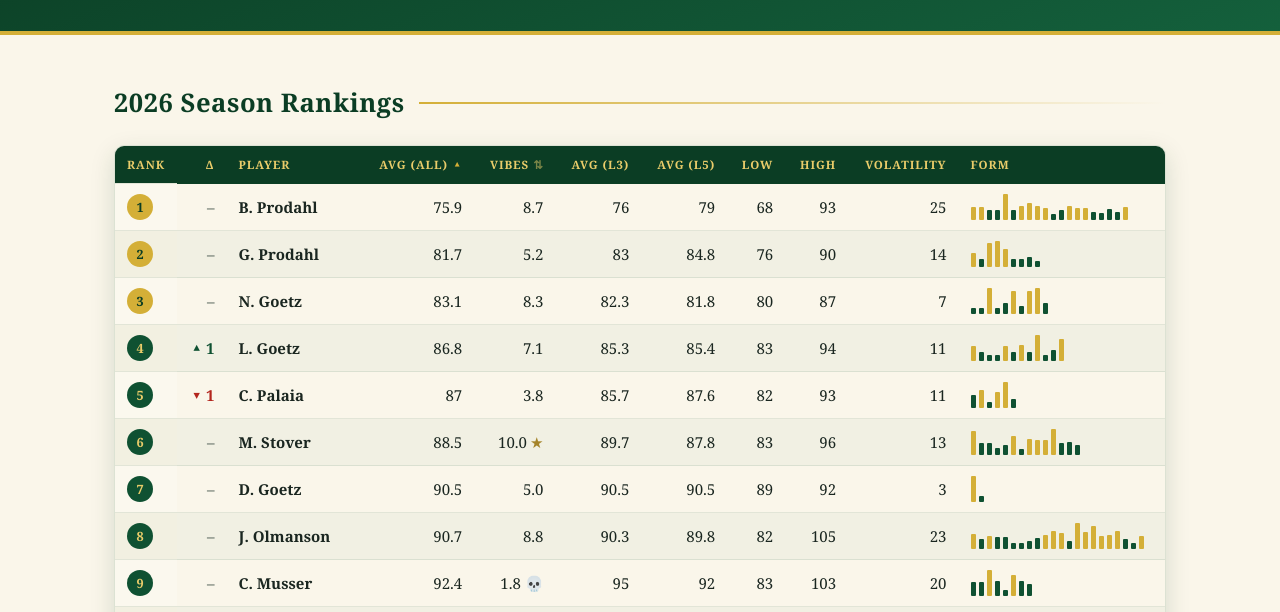
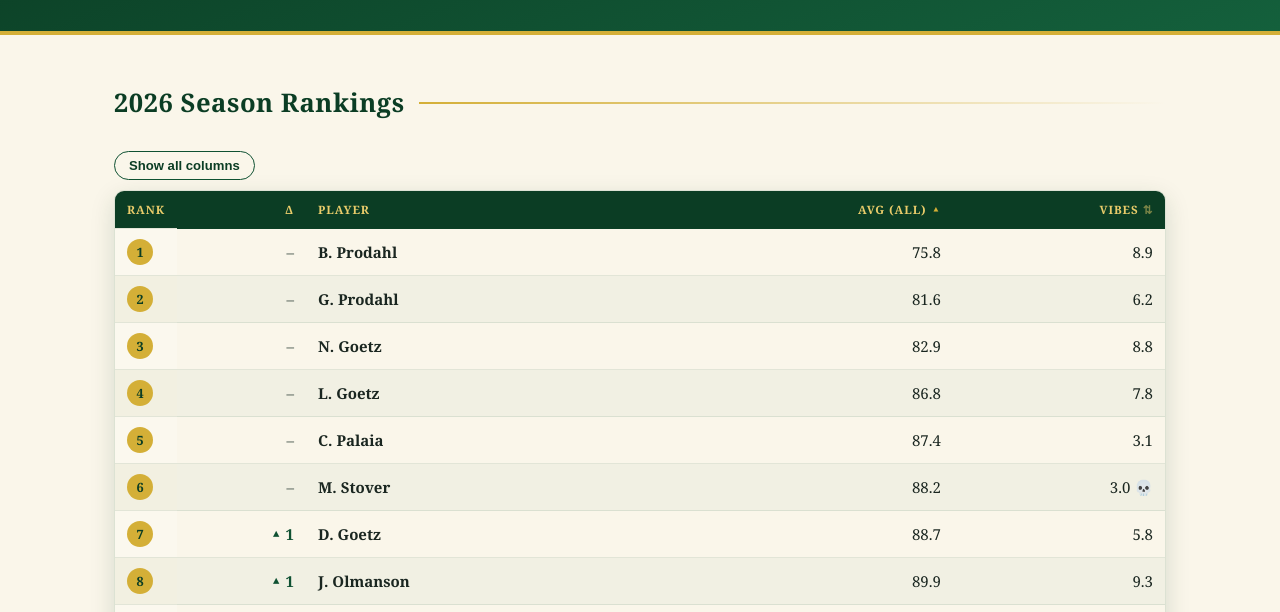
Before and after one commit to hunterzogg/hayward_invitational, a plain HTML site: page rankings.html in a window 1280 px wide. Shown: the part 187-799 px from the top of the page. Drawn offline with Linux system fonts and the light colour scheme.

Commit message:
Refresh 2026 scores/vibes; add sort-aware rank/delta, collapsible columns, rank tiers

```diff
--- a/css/style.css
+++ b/css/style.css
@@ -13,6 +13,7 @@
   --white: #ffffff;
   --team1: #14603c;
   --team2: #b8860b;
+  --wildcard: #2a6f8e;
   --shadow: 0 8px 24px rgba(11, 61, 36, 0.15);
   --radius: 10px;
 }
@@ -388,9 +389,33 @@ th.sortable.sorted .sort-arrow { opacity: 1; color: var(--gold); }
 
 /* ---------- Vibes / Recent Change indicators ---------- */
 .vibes-star { color: var(--gold-dark); margin-left: 3px; }
-.change-indicator { font-weight: 700; font-variant-numeric: tabular-nums; }
+.change-indicator {
+  display: inline-flex;
+  align-items: center;
+  gap: 3px;
+  white-space: nowrap;
+  font-weight: 700;
+  font-variant-numeric: tabular-nums;
+}
 .change-indicator.up { color: var(--masters-green); }
 .change-indicator.down { color: #b3261e; }
+
+/* ---------- Collapsible table columns ---------- */
+.col-toggle-btn {
+  display: inline-block;
+  margin: 6px 0 10px;
+  padding: 6px 14px;
+  border: 1px solid var(--masters-green);
+  border-radius: 999px;
+  background: transparent;
+  color: var(--masters-green-dark);
+  font-size: 0.82rem;
+  font-weight: 600;
+  cursor: pointer;
+}
+.col-toggle-btn:hover { background: rgba(15,81,50,0.08); }
+table .col-extra { display: none; }
+table.expanded .col-extra { display: table-cell; }
 .pill-change.new {
   display: inline-block;
   padding: 2px 9px;
@@ -414,7 +439,11 @@ th.sortable.sorted .sort-arrow { opacity: 1; color: var(--gold); }
   font-weight: 700;
   font-size: 0.8rem;
 }
-.rank-badge.gold { background: var(--gold); color: var(--masters-green-dark); }
+/* Rank tiers: 1-8 top players, 9-12 wildcards, 13-20 bottom players */
+.rank-badge.tier-top { background: var(--gold); color: var(--masters-green-dark); }
+.rank-badge.tier-wild { background: var(--wildcard); color: var(--white); }
+.rank-badge.tier-bottom { background: var(--masters-green); color: var(--gold-light); }
+.rank-badge.unranked { background: transparent; color: var(--ink-soft); border: 1px dashed var(--ink-soft); }
 
 /* ---------- Footer ---------- */
 footer.site-footer {
--- a/js/data.js
+++ b/js/data.js
@@ -13,12 +13,12 @@ const HI_DATA = {
 
   // Bump this whenever players2026 scores/rounds are updated with fresh
   // data — it drives the "last updated" indicator on the Power Rankings page.
-  scoresUpdated: "2026-07-16",
+  scoresUpdated: "2026-07-20",
 
-  // Bump this whenever players2026 prevRank snapshots are refreshed (i.e.
-  // whenever rank/vibes data is republished) — drives future rank-movement
-  // recalculation. See the "Recent Change" note above players2026.
-  rankingsUpdated: "2026-07-16",
+  // Bump this whenever players2026 prevRank/prevVibesRank snapshots are
+  // refreshed (i.e. whenever rank/vibes data is republished) — drives future
+  // rank-movement recalculation. See the "Recent Change" note above players2026.
+  rankingsUpdated: "2026-07-20",
 
   captains: {
     // `teamLabel` is the short surname used for team branding ("Team Hagan")
@@ -41,33 +41,42 @@ const HI_DATA = {
   //
   // `prevRank`: this player's rank the last time rankings were published,
   // counted only among real (non-placeholder) players, 1-19. Used to compute
-  // the "Recent Change" column (prevRank - current real-players-only rank).
-  // When you refresh scores/ranks in the future, set each player's
-  // `prevRank` to their rank AS OF THIS CURRENT snapshot (i.e. shift the
-  // current `rank` values into `prevRank` before overwriting `rank`/scores
-  // with the new data) — that's what makes next time's "Recent Change"
-  // column correct. TBD has no prevRank (new to the list).
+  // the avgAll "Recent Change" column (prevRank - current real-players-only
+  // avgAll rank).
+  //
+  // `prevVibesRank`: same idea, but for the Vibes leaderboard (rank 1 =
+  // highest vibes), counted among the same real-players-only pool. Used to
+  // compute "Recent Change" when the table is sorted by Vibes instead of
+  // Avg (All) — see rankings.html, which recomputes both the Rank badge and
+  // the Recent Change delta against whichever column is currently sorted.
+  //
+  // When you refresh scores/ranks/vibes in the future, for BOTH of these:
+  // set each player's `prevRank`/`prevVibesRank` to their rank AS OF THIS
+  // CURRENT snapshot (i.e. shift the current values into the prev* fields
+  // before overwriting rank/vibes/scores with the new data) — that's what
+  // makes next time's "Recent Change" column correct in both sort modes.
+  // TBD has no prevRank/prevVibesRank (new to the list, no vibes score).
   players2026: [
-    { rank: 1, name: "B. Prodahl", avgAll: 75.9, avgLast3: 76, avgLast5: 79, high: 93, low: 68, volatility: 25, vibes: 8.7, prevRank: 1, rounds: [77,77,74,74,93,73,78,82,79,76,68,73,78,76,76,71,70,75,71,77] },
-    { rank: 2, name: "G. Prodahl", avgAll: 81.7, avgLast3: 83, avgLast5: 84.8, high: 90, low: 76, volatility: 14, vibes: 5.2, prevRank: 2, rounds: [82,78,89,90,85,78,78,79,76] },
-    { rank: 3, name: "N. Goetz", avgAll: 83.1, avgLast3: 82.3, avgLast5: 81.8, high: 87, low: 80, volatility: 7, vibes: 8.3, prevRank: 3, rounds: [80,80,87,80,82,86,81,86,87,82] },
-    { rank: 4, name: "L. Goetz", avgAll: 86.8, avgLast3: 85.3, avgLast5: 85.4, high: 94, low: 83, volatility: 11, vibes: 7.1, prevRank: 5, rounds: [88,85,83,83,88,85,89,85,94,83,86,92] },
-    { rank: 5, name: "C. Palaia", avgAll: 87, avgLast3: 85.7, avgLast5: 87.6, high: 93, low: 82, volatility: 11, vibes: 3.8, prevRank: 4, rounds: [86,89,82,88,93,84] },
-    { rank: 6, name: "M. Stover", avgAll: 88.5, avgLast3: 89.7, avgLast5: 87.8, high: 96, low: 83, volatility: 13, vibes: 10.0, prevRank: 6, rounds: [95,87,87,84,86,92,83,90,89,89,96,87,88,86] },
-    { rank: 7, name: "D. Goetz", avgAll: 90.5, avgLast3: 90.5, avgLast5: 90.5, high: 92, low: 89, volatility: 3, vibes: 5.0, prevRank: 7, rounds: [92,89] },
-    { rank: 8, name: "J. Olmanson", avgAll: 90.7, avgLast3: 90.3, avgLast5: 89.8, high: 105, low: 82, volatility: 23, vibes: 8.8, prevRank: 8, rounds: [93,87,91,89,89,83,83,85,88,92,96,94,85,105,95,102,91,92,96,87,82,91] },
-    { rank: 9, name: "C. Musser", avgAll: 92.4, avgLast3: 95, avgLast5: 92, high: 103, low: 83, volatility: 20, vibes: 1.8, prevRank: 9, rounds: [91,91,103,92,83,98,92,89] },
-    { rank: 10, name: "M. Hagan", avgAll: 93, avgLast3: 93.7, avgLast5: 93, high: 96, low: 91, volatility: 5, vibes: 6.8, prevRank: 10, rounds: [94,91,96,91] },
-    { rank: 11, name: "E. Greenblat", avgAll: 93.8, avgLast3: 94.3, avgLast5: 93.8, high: 99, low: 91, volatility: 8, vibes: 6.4, prevRank: 11, rounds: [91,93,99,92] },
-    { rank: 12, name: "A. Urban", avgAll: 94.8, avgLast3: 98.3, avgLast5: 94.8, high: 101, low: 89, volatility: 12, vibes: 2.8, prevRank: 12, rounds: [94,101,100,90,89] },
-    { rank: 13, name: "J. Pfaffinger", avgAll: 95.8, avgLast3: 94.3, avgLast5: 95.8, high: 100, low: 93, volatility: 7, vibes: 5.7, prevRank: 13, rounds: [96,93,94,100] },
-    { rank: 14, name: "J. Conlin", avgAll: 102.7, avgLast3: 101, avgLast5: 101.6, high: 108, low: 98, volatility: 10, vibes: 5.5, prevRank: 14, rounds: [100,105,98,99,106,108] },
-    { rank: 15, name: "J. Larson", avgAll: 103, avgLast3: 103, avgLast5: 103, high: 104, low: 102, volatility: 2, vibes: 6.0, prevRank: 15, rounds: [102,104] },
-    { rank: 16, name: "L. Ainsworth", avgAll: 105, avgLast3: 105, avgLast5: 105, high: 107, low: 101, volatility: 6, vibes: 5.8, prevRank: 16, rounds: [101,107,107] },
-    { rank: 17, name: "TBD", avgAll: 109, avgLast3: 109, avgLast5: 109, high: 118, low: 100, volatility: 18, vibes: null, prevRank: null, rounds: [], isPlaceholder: true },
-    { rank: 18, name: "H. Zogg", avgAll: 110.3, avgLast3: 110.3, avgLast5: 110.3, high: 121, low: 97, volatility: 24, vibes: 8.3, prevRank: 17, rounds: [121,113,97] },
-    { rank: 19, name: "M. Muenchow", avgAll: 116, avgLast3: 116, avgLast5: 116, high: 120, low: 112, volatility: 8, vibes: 7.9, prevRank: 18, rounds: [120,112] },
-    { rank: 20, name: "J. Goetz", avgAll: null, avgLast3: null, avgLast5: null, high: null, low: null, volatility: null, vibes: 5.5, prevRank: 19, rounds: [] },
+    { rank: 1, name: "B. Prodahl", avgAll: 75.8, avgLast3: 75.7, avgLast5: 75, high: 93, low: 68, volatility: 25, vibes: 8.9, prevRank: 1, prevVibesRank: 3, rounds: [73,77,77,74,74,93,73,78,82,79,76,68,73,78,76,76,71,70,75,71,77] },
+    { rank: 2, name: "G. Prodahl", avgAll: 81.6, avgLast3: 80.3, avgLast5: 84, high: 90, low: 76, volatility: 14, vibes: 6.2, prevRank: 2, prevVibesRank: 15, rounds: [81,82,78,89,90,85,78,78,79,76] },
+    { rank: 3, name: "N. Goetz", avgAll: 82.9, avgLast3: 80.3, avgLast5: 81.6, high: 87, low: 80, volatility: 7, vibes: 8.8, prevRank: 3, prevVibesRank: 4, rounds: [81,80,80,87,80,82,86,81,86,87,82] },
+    { rank: 4, name: "L. Goetz", avgAll: 86.8, avgLast3: 86.7, avgLast5: 85.2, high: 94, low: 83, volatility: 11, vibes: 7.8, prevRank: 4, prevVibesRank: 7, rounds: [87,88,85,83,83,88,85,89,85,94,83,86,92] },
+    { rank: 5, name: "C. Palaia", avgAll: 87.4, avgLast3: 88.3, avgLast5: 87, high: 93, low: 82, volatility: 11, vibes: 3.1, prevRank: 5, prevVibesRank: 17, rounds: [90,86,89,82,88,93,84] },
+    { rank: 6, name: "M. Stover", avgAll: 88.2, avgLast3: 88.7, avgLast5: 87.4, high: 96, low: 83, volatility: 13, vibes: 3.0, prevRank: 6, prevVibesRank: 1, rounds: [84,95,87,87,84,86,92,83,90,89,89,96,87,88,86] },
+    { rank: 7, name: "D. Goetz", avgAll: 88.7, avgLast3: 88.7, avgLast5: 88.7, high: 92, low: 85, volatility: 7, vibes: 5.8, prevRank: 8, prevVibesRank: 16, rounds: [85,92,89] },
+    { rank: 8, name: "J. Olmanson", avgAll: 89.9, avgLast3: 84.7, avgLast5: 86.4, high: 105, low: 80, volatility: 25, vibes: 9.3, prevRank: 9, prevVibesRank: 2, rounds: [81,80,93,87,91,89,89,83,83,85,88,92,96,94,85,105,95,102,91,92,96,87,82,91] },
+    { rank: 9, name: "C. Musser", avgAll: 90.4, avgLast3: 85.7, avgLast5: 90.4, high: 103, low: 75, volatility: 28, vibes: 3.2, prevRank: 7, prevVibesRank: 19, rounds: [75,91,91,103,92,83,98,92,89] },
+    { rank: 10, name: "M. Hagan", avgAll: 93, avgLast3: 93.7, avgLast5: 93, high: 96, low: 91, volatility: 5, vibes: 7.8, prevRank: 10, prevVibesRank: 8, rounds: [94,91,96,91] },
+    { rank: 11, name: "E. Greenblat", avgAll: 94.2, avgLast3: 93.3, avgLast5: 94.2, high: 99, low: 91, volatility: 8, vibes: 7.3, prevRank: 11, prevVibesRank: 9, rounds: [96,91,93,99,92] },
+    { rank: 12, name: "J. Pfaffinger", avgAll: 94.6, avgLast3: 93, avgLast5: 94.6, high: 100, low: 90, volatility: 10, vibes: 7.9, prevRank: 13, prevVibesRank: 12, rounds: [90,96,93,94,100] },
+    { rank: 13, name: "A. Urban", avgAll: 94.8, avgLast3: 98.3, avgLast5: 94.8, high: 101, low: 89, volatility: 12, vibes: 4.0, prevRank: 12, prevVibesRank: 18, rounds: [94,101,100,90,89] },
+    { rank: 14, name: "J. Conlin", avgAll: 101.7, avgLast3: 100.3, avgLast5: 99.6, high: 108, low: 96, volatility: 12, vibes: 6.5, prevRank: 14, prevVibesRank: 13, rounds: [96,100,105,98,99,106,108] },
+    { rank: 15, name: "J. Larson", avgAll: 103, avgLast3: 103, avgLast5: 103, high: 104, low: 102, volatility: 2, vibes: 7.0, prevRank: 15, prevVibesRank: 10, rounds: [102,104] },
+    { rank: 16, name: "L. Ainsworth", avgAll: 105, avgLast3: 105, avgLast5: 105, high: 107, low: 101, volatility: 6, vibes: 8.7, prevRank: 16, prevVibesRank: 11, rounds: [101,107,107] },
+    { rank: 17, name: "TBD", avgAll: 109, avgLast3: 109, avgLast5: 109, high: 118, low: 100, volatility: 18, vibes: null, prevRank: null, prevVibesRank: null, rounds: [], isPlaceholder: true },
+    { rank: 18, name: "H. Zogg", avgAll: 108, avgLast3: 113, avgLast5: 108, high: 121, low: 97, volatility: 24, vibes: 8.1, prevRank: 17, prevVibesRank: 5, rounds: [105,121,113,97,104] },
+    { rank: 19, name: "M. Muenchow", avgAll: 113.3, avgLast3: 113.3, avgLast5: 113.3, high: 120, low: 108, volatility: 12, vibes: 8.4, prevRank: 18, prevVibesRank: 6, rounds: [120,112,108] },
+    { rank: 20, name: "J. Goetz", avgAll: null, avgLast3: null, avgLast5: null, high: null, low: null, volatility: null, vibes: 6.0, prevRank: 19, prevVibesRank: 14, rounds: [] },
   ],
 
   // Prior-year average scores by standardized name, for trend lines
--- a/rankings.html
+++ b/rankings.html
@@ -39,6 +39,7 @@
 
     <div class="section">
       <div class="section-title"><h2>2026 Season Rankings</h2></div>
+      <button type="button" id="col-toggle-btn" class="col-toggle-btn">Show all columns</button>
       <div class="table-wrap">
         <table id="rankings-table">
           <thead>
@@ -48,12 +49,12 @@
               <th>Player</th>
               <th class="num sortable" data-sort="avgAll">Avg (All) <span class="sort-arrow"></span></th>
               <th class="num sortable" data-sort="vibes">Vibes <span class="sort-arrow"></span></th>
-              <th class="num">Avg (L3)</th>
-              <th class="num">Avg (L5)</th>
-              <th class="num">Low</th>
-              <th class="num">High</th>
-              <th class="num">Volatility</th>
-              <th>Form</th>
+              <th class="num col-extra">Avg (L3)</th>
+              <th class="num col-extra">Avg (L5)</th>
+              <th class="num col-extra">Low</th>
+              <th class="num col-extra">High</th>
+              <th class="num col-extra">Volatility</th>
+              <th class="col-extra">Form</th>
             </tr>
           </thead>
           <tbody></tbody>
@@ -104,12 +105,35 @@
 <script src="js/data.js"></script>
 <script>
 // "Recent Change" is rank movement among real (non-placeholder) players only,
-// so the fictitious TBD slot never counts as a rival to move up/down against.
-const realPlayersByAvg = HI_DATA.players2026
-  .filter(p => !p.isPlaceholder)
-  .slice()
-  .sort((a, b) => (a.avgAll ?? Infinity) - (b.avgAll ?? Infinity));
-const realRankOf = new Map(realPlayersByAvg.map((p, i) => [p.name, i + 1]));
+// so the fictitious TBD slot never counts as a rival to move up/down against
+// for Recent Change. Rank + Recent Change track whichever column is currently
+// sorted: Avg (All) (lower is better) or Vibes (higher is better), each with
+// its own prevRank field (prevRank / prevVibesRank) to diff against.
+//
+// TBD has no vibes score (it's a placeholder roster slot, not a real
+// person), so it's excluded from the Vibes ranking entirely — no rank shown.
+// But TBD's mocked-up Avg (All) score IS a meaningful stand-in for "a
+// below-average 20th player" and should count as a real rank rival when
+// sorted by Avg (All), same as any other player.
+const SORT_METRICS = {
+  avgAll: { prevKey: "prevRank", includePlaceholder: true, better: (a, b) => (a ?? Infinity) - (b ?? Infinity) },
+  vibes: { prevKey: "prevVibesRank", includePlaceholder: false, better: (a, b) => (b ?? -Infinity) - (a ?? -Infinity) },
+};
+
+function computeRankOf(metricKey) {
+  const metric = SORT_METRICS[metricKey];
+  const realPlayers = HI_DATA.players2026
+    .filter(p => metric.includePlaceholder || !p.isPlaceholder)
+    .slice()
+    .sort((a, b) => metric.better(a[metricKey], b[metricKey]));
+  return new Map(realPlayers.map((p, i) => [p.name, i + 1]));
+}
+
+function rankTierClass(rankNum) {
+  if (rankNum <= 8) return "tier-top";
+  if (rankNum <= 12) return "tier-wild";
+  return "tier-bottom";
+}
 
 function formCell(p) {
   if (!p.rounds.length) return `<span class="muted">no rounds yet</span>`;
@@ -134,10 +158,10 @@ function vibesCell(p) {
   return `${p.vibes.toFixed(1)}${star}${worst}`;
 }
 
-function changeCell(p) {
+function changeCell(p, rankMap, prevKey) {
   if (p.isPlaceholder) return `<span class="muted">—</span>`;
-  if (p.prevRank == null) return `<span class="pill-change new">New</span>`;
-  const delta = p.prevRank - realRankOf.get(p.name);
+  if (p[prevKey] == null) return `<span class="pill-change new">New</span>`;
+  const delta = p[prevKey] - rankMap.get(p.name);
   if (delta === 0) return `<span class="muted">&ndash;</span>`;
   const cls = delta > 0 ? "up" : "down";
   const arrow = delta > 0 ? "&#9650;" : "&#9660;";
@@ -148,6 +172,13 @@ const rankBody = document.querySelector("#rankings-table tbody");
 const sortState = { key: "avgAll", dir: "asc" };
 
 function renderRankings() {
+  // The Rank badge and Recent Change column always track whichever metric
+  // is currently sorted (Avg All or Vibes) — falling back to Avg All for
+  // any future non-metric sortable column.
+  const metricKey = SORT_METRICS[sortState.key] ? sortState.key : "avgAll";
+  const rankMap = computeRankOf(metricKey);
+  const prevKey = SORT_METRICS[metricKey].prevKey;
+
   const rows = HI_DATA.players2026.slice();
   rows.sort((a, b) => {
     const va = a[sortState.key] ?? (sortState.dir === "asc" ? Infinity : -Infinity);
@@ -156,19 +187,22 @@ function renderRankings() {
   });
 
   rankBody.innerHTML = rows.map(p => {
-    const badgeClass = p.rank <= 3 ? "rank-badge gold" : "rank-badge";
+    const rankNum = rankMap.get(p.name) ?? null;
+    const rankCell = rankNum == null
+      ? `<span class="rank-badge unranked">&mdash;</span>`
+      : `<span class="rank-badge ${rankTierClass(rankNum)}">${rankNum}</span>`;
     return `<tr>
-      <td><span class="${badgeClass}">${p.rank}</span></td>
-      <td class="num">${changeCell(p)}</td>
+      <td>${rankCell}</td>
+      <td class="num">${changeCell(p, rankMap, prevKey)}</td>
       <td><strong>${p.name}</strong></td>
       <td class="num">${p.avgAll ?? "—"}</td>
       <td class="num">${vibesCell(p)}</td>
-      <td class="num">${p.avgLast3 ?? "—"}</td>
-      <td class="num">${p.avgLast5 ?? "—"}</td>
-      <td class="num">${p.low ?? "—"}</td>
-      <td class="num">${p.high ?? "—"}</td>
-      <td class="num">${p.volatility ?? "—"}</td>
-      <td>${formCell(p)}</td>
+      <td class="num col-extra">${p.avgLast3 ?? "—"}</td>
+      <td class="num col-extra">${p.avgLast5 ?? "—"}</td>
+      <td class="num col-extra">${p.low ?? "—"}</td>
+      <td class="num col-extra">${p.high ?? "—"}</td>
+      <td class="num col-extra">${p.volatility ?? "—"}</td>
+      <td class="col-extra">${formCell(p)}</td>
     </tr>`;
   }).join("");
 }
@@ -202,6 +236,13 @@ document.querySelectorAll("#rankings-table th.sortable").forEach(th => {
     updateSortIndicators();
     renderRankings();
   });
+});
+
+const colToggleBtn = document.getElementById("col-toggle-btn");
+colToggleBtn.addEventListener("click", () => {
+  const table = document.getElementById("rankings-table");
+  const expanded = table.classList.toggle("expanded");
+  colToggleBtn.textContent = expanded ? "Show fewer columns" : "Show all columns";
 });
 
 updateSortIndicators();
```
